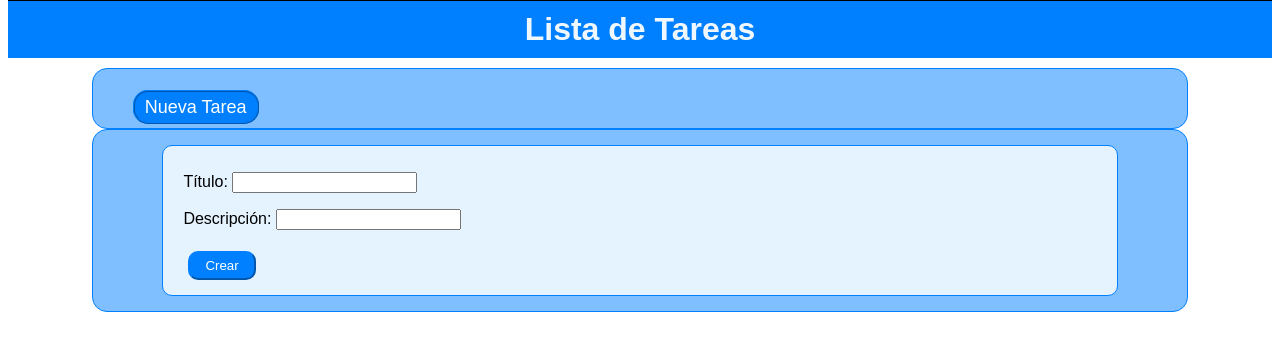
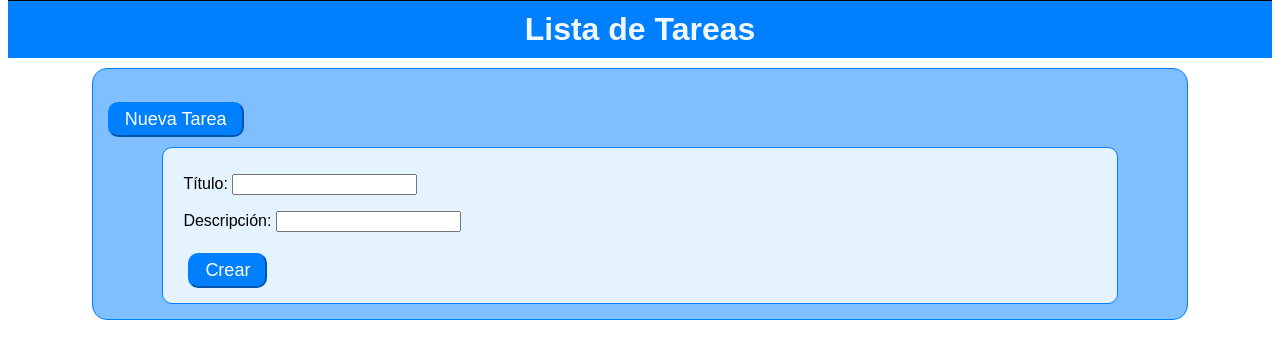
Before and after one commit to RodoDSHub/BackEnd, a Django app: page /nueva-tarea/ in a window 1280 px wide. Shown: the part 172-531 px from the top of the page. Run offline with Django 4.2, Linux system fonts and the light colour scheme.

Commit message:
Mejoras visuales

```diff
--- a/Grupo8/GestorTareas/static/css/main.css
+++ b/Grupo8/GestorTareas/static/css/main.css
@@ -75,15 +75,6 @@
   margin: 2px;
 }
 
-.apButton {
-  color: white;
-  background-color: #0080ff;
-  border-color: #0080ff;
-  border-radius: 10px;
-  padding: 5px 15px;
-  margin: 5px;
-}
-
 .btnMas {
   background-color: #ff0000;
   color: #ffffff;
@@ -93,6 +84,16 @@
   margin: 5px 20px;
   padding: 5px 10px 5px 10px;
   border-radius: 15px;
+}
+
+.apButton {
+  color: white;
+  background-color: #0080ff;
+  border-color: #0080ff;
+  border-radius: 10px;
+  padding: 5px 15px;
+  margin: 5px;
+  font-size: large;
 }
 
 .apButton:hover {
@@ -171,7 +172,6 @@
   color: #ffffff;
   border: 2px ridge #0080ff;
   font-size: large;
-  text-decoration: none;
   margin: 10px 30px;
   padding: 5px 10px 5px 10px;
   border-radius: 15px;
@@ -180,3 +180,8 @@
 .btnNuevo:hover {
   background-color: #48a0ff;
 }
+
+.lnkPlano {
+  color: #ffffff;
+  text-decoration: none;
+}
--- a/Grupo8/GestorTareas/templates/about.html
+++ b/Grupo8/GestorTareas/templates/about.html
@@ -4,10 +4,11 @@
 <!-- Static -->
 {% load static %}
 
+<!-- Título -->
+{% block titulo %}Integrantes del Grupo 8{% endblock titulo %}
+
 <!-- Contenido -->
 {% block content %}
-
-<h1 class="titulo">Integrantes del Grupo 8</h1>
 <div class="itemFrame">
   {% for integrante in integrantes %}
   <ul>
--- a/Grupo8/GestorTareas/templates/base.html
+++ b/Grupo8/GestorTareas/templates/base.html
@@ -27,5 +27,9 @@
     <h3>Bienvenido, {{ usuario }}.</h3>
     {% endif %}
   </div>
+
+  <!-- Título -->
+  <h1 class="titulo">{% block titulo %}{% endblock titulo %}</h1>
+  <!-- Contenido -->
   {% block content %}{% endblock %}
 </body>
--- a/Grupo8/GestorTareas/templates/listado.html
+++ b/Grupo8/GestorTareas/templates/listado.html
@@ -4,10 +4,11 @@
 <!-- Static -->
 {% load static %}
 
+<!-- Título -->
+{% block titulo %}Lista de Tareas{% endblock titulo %}
+
 <!-- Contenido -->
 {% block content %}
-
-<h1 class="titulo">Lista de Tareas</h1>
 <div class="listaFrame">
   <!-- Lista de Items -->
   {% for tarea in tareas %}
@@ -23,10 +24,10 @@
   </div>
   {% endfor %}
   <br/>
-  <a class="btnNuevo" href="{% url "nuevatarea" %}">Nueva Tarea</a>
+  <button class="apButton" ><a class="lnkPlano" href="{% url "nuevatarea" %}">Nueva Tarea</a></button>
+  <!-- Bloque Nueva Tarea -->
+  {% block nuevaTarea %}{% endblock nuevaTarea %}
 </div>
-<!-- Bloque Nueva Tarea -->
-{% block nuevaTarea %}{% endblock nuevaTarea %}
 
 <!-- Fin del Bloque -->
 {% endblock content %}
--- a/Grupo8/GestorTareas/templates/login.html
+++ b/Grupo8/GestorTareas/templates/login.html
@@ -4,10 +4,11 @@
 <!-- Static -->
 {% load static %}
 
+<!-- Título -->
+{% block titulo %}Ingreso{% endblock titulo %}
+
 <!-- Contenido -->
 {% block content %}
-
-<h1 class="titulo">Ingreso</h1>
 
 <form class="loginFrame" method="POST">
   {% csrf_token %} {% if form.non_field_errors %}
--- a/Grupo8/GestorTareas/templates/nueva_tarea.html
+++ b/Grupo8/GestorTareas/templates/nueva_tarea.html
@@ -7,7 +7,6 @@
 <!-- Contenido -->
 {% block nuevaTarea %}
 
-<div class="listaFrame">
 <form class="itemFrame" method="POST">
   <!-- Token -->
   {% csrf_token %}
@@ -15,7 +14,6 @@
   {{ form.as_p }}
   <button class="apButton">Crear</button>
 </form>
-</div>
 
 <!-- Fin del Bloque nuevaTarea-->
 {% endblock nuevaTarea %}
--- a/Grupo8/GestorTareas/templates/registro.html
+++ b/Grupo8/GestorTareas/templates/registro.html
@@ -4,10 +4,12 @@
 <!-- Static -->
 {% load static %}
 
+<!-- Título -->
+{% block titulo %}Registro de Usuarios{% endblock titulo %}
+
 <!-- Contenido -->
 {% block content %}
 
-<h1 class="titulo">Registro de Usuarios</h1>
 <form class="loginFrame" method="POST">
   {% csrf_token %} {{ form.as_p }}
   <br />
--- a/Grupo8/GestorTareas/views.py
+++ b/Grupo8/GestorTareas/views.py
@@ -4,7 +4,7 @@ from .forms import Login, Registro, NuevaTarea
 
 # Create your views here.
 def inicio(request):
-    return render(request, 'base.html')
+    return render(request, 'home.html')
 
 def login(request):
     usuarios = Usuarios.objects.all()
```
Also changed, not shown: Grupo8/GestorTareas/templates/home.html (added, +14 -0 lines), 1 other file. Lines whose indentation alone changed are shown as unchanged.
